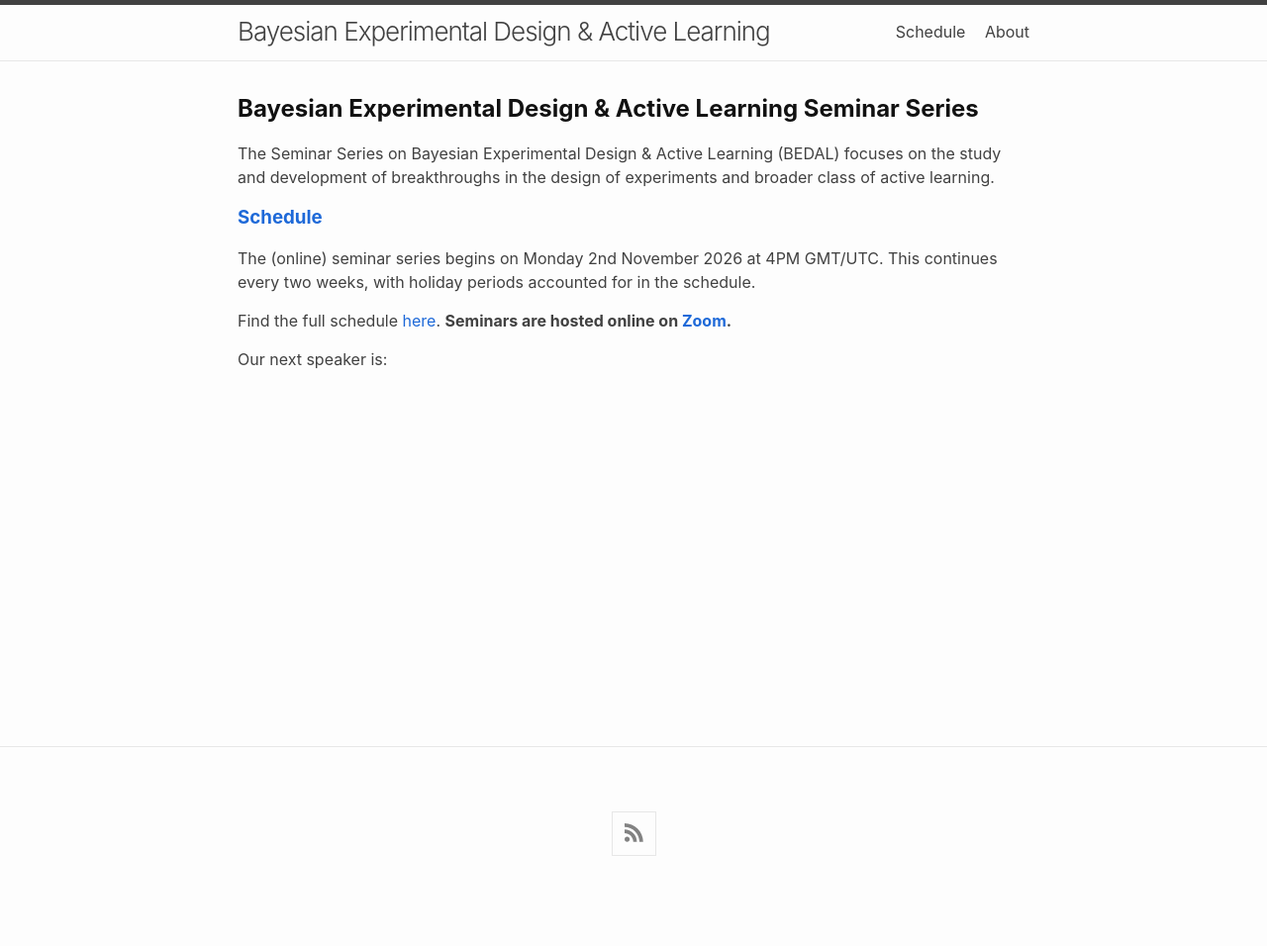
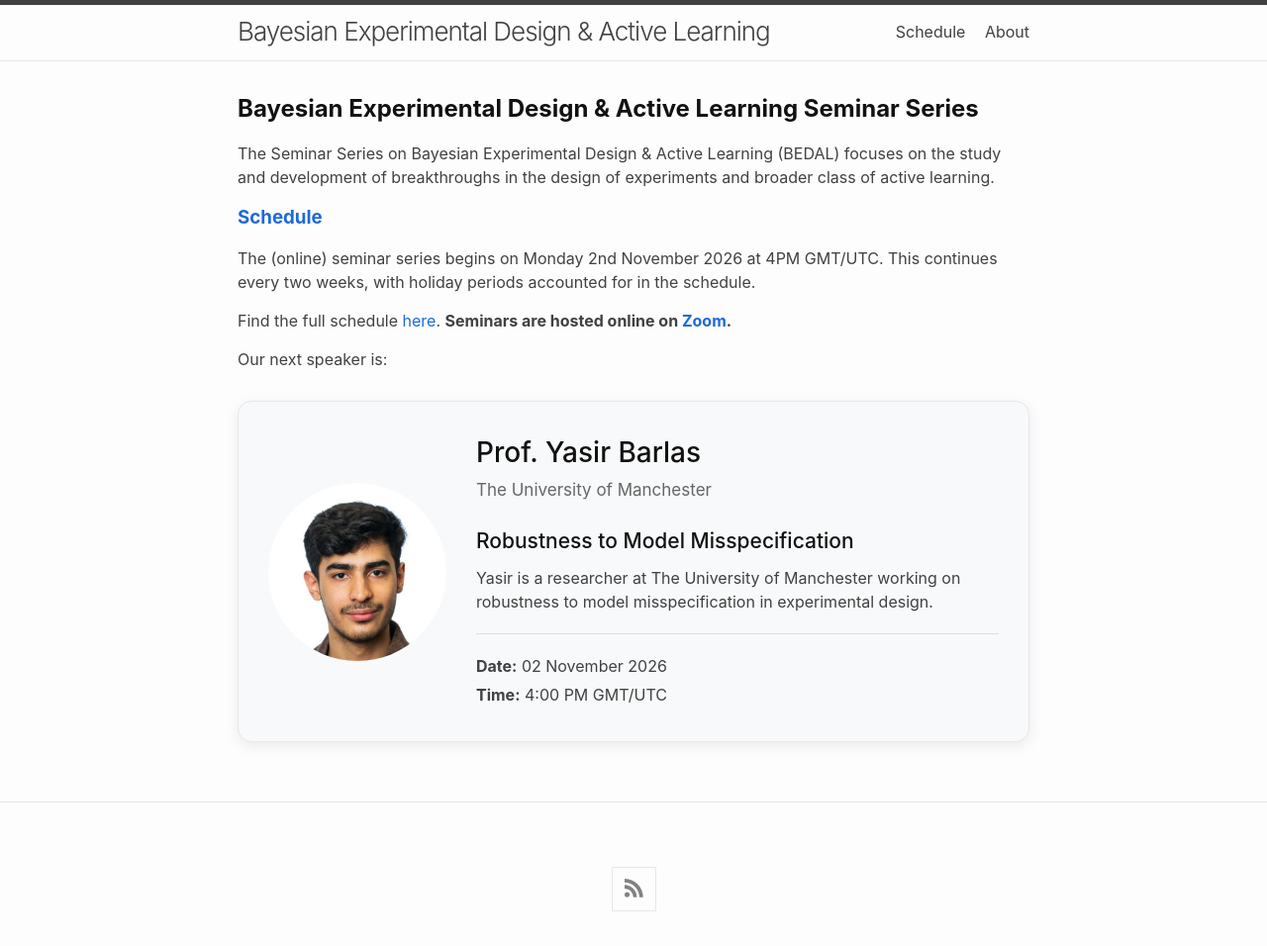
Before and after one commit to bayesiandesign/seminar, a Jekyll site: the page built from README.md, in a window 1280 px wide. Shown: the whole page at 99% size. Built offline with Jekyll 4.4.1, drawn with Linux system fonts in a browser that asks for light colours; nearby versions of some CDN libraries; our own code applies the rules of GitHub Pages for plain Markdown files; before the commit the page ends 900 px from its top, so only the background shows below that.

Commit message:
Add speaker details for Prof. Yasir Barlas
Added speaker information for Prof. Yasir Barlas, including photo, affiliation, and seminar details.

```diff
--- a/_layouts/home.html
+++ b/_layouts/home.html
@@ -13,4 +13,34 @@ layout: default
   <p>Find the full schedule <a href="https://bayesiandesign.github.io/seminar/schedule/">here</a>. <span style='font-weight: bold;'>Seminars are hosted online on <a href="https://zoom.us/j/97648549165">Zoom</a>.</span></p>
 
   <p>Our next speaker is:</p>
+
+  <div class="speaker-card">
+
+  <div class="speaker-photo-container">
+    <img src="{{ '/assets/images/yasir.jpg' | relative_url }}"
+         alt="Prof. Yasir Barlas"
+         class="speaker-photo">
+  </div>
+
+  <div class="speaker-info">
+    <h2>Prof. Yasir Barlas</h2>
+
+    <p class="speaker-affiliation">
+      The University of Manchester
+    </p>
+
+    <h3>Robustness to Model Misspecification</h3>
+
+    <p>
+      Yasir is a researcher at The University of Manchester working on robustness to model misspecification in experimental design.
+    </p>
+
+    <div class="seminar-details">
+      <p><strong>Date:</strong> 02 November 2026</p>
+      <p><strong>Time:</strong> 4:00 PM GMT/UTC</p>
+    </div>
+  </div>
+
 </div>
+
+</div>
```
